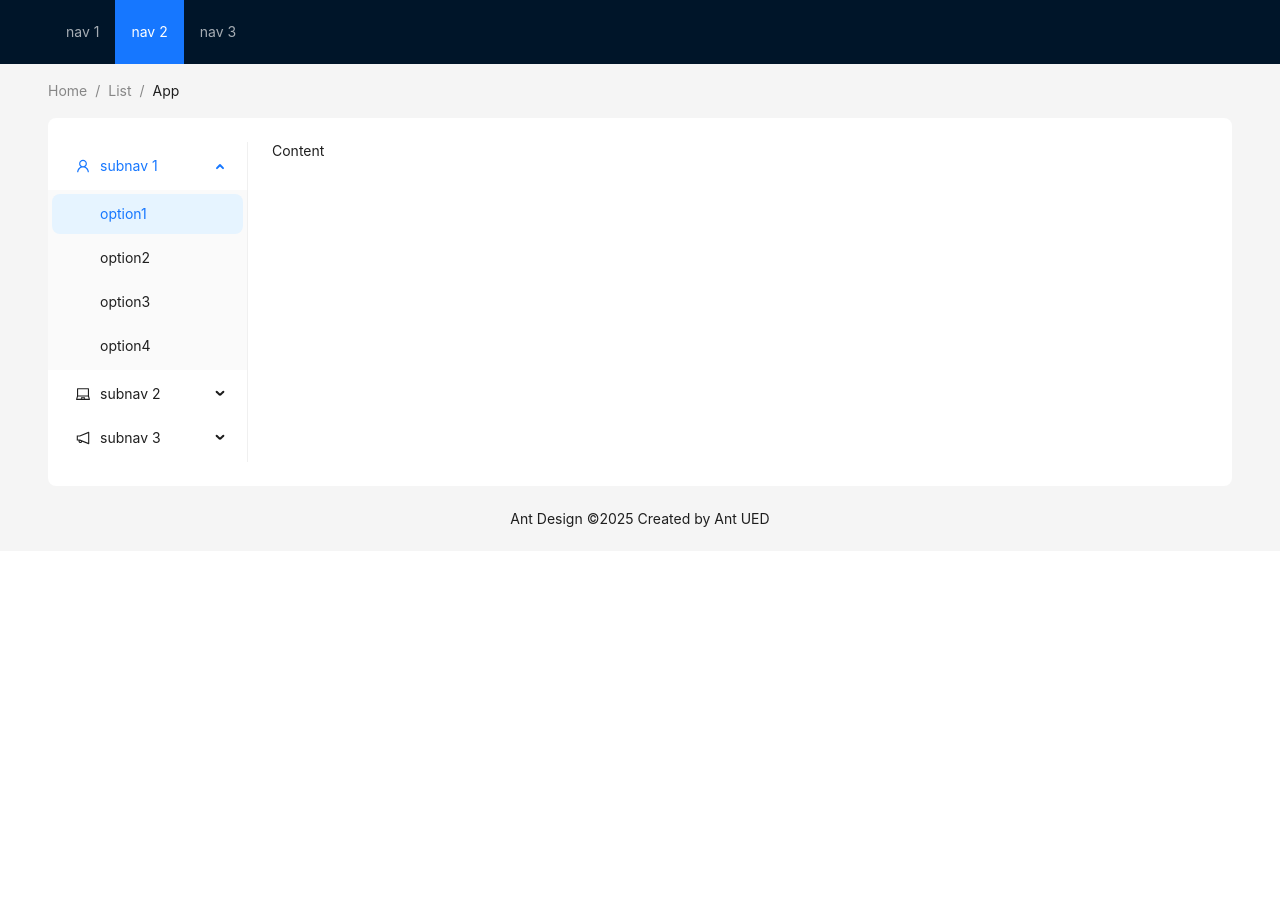
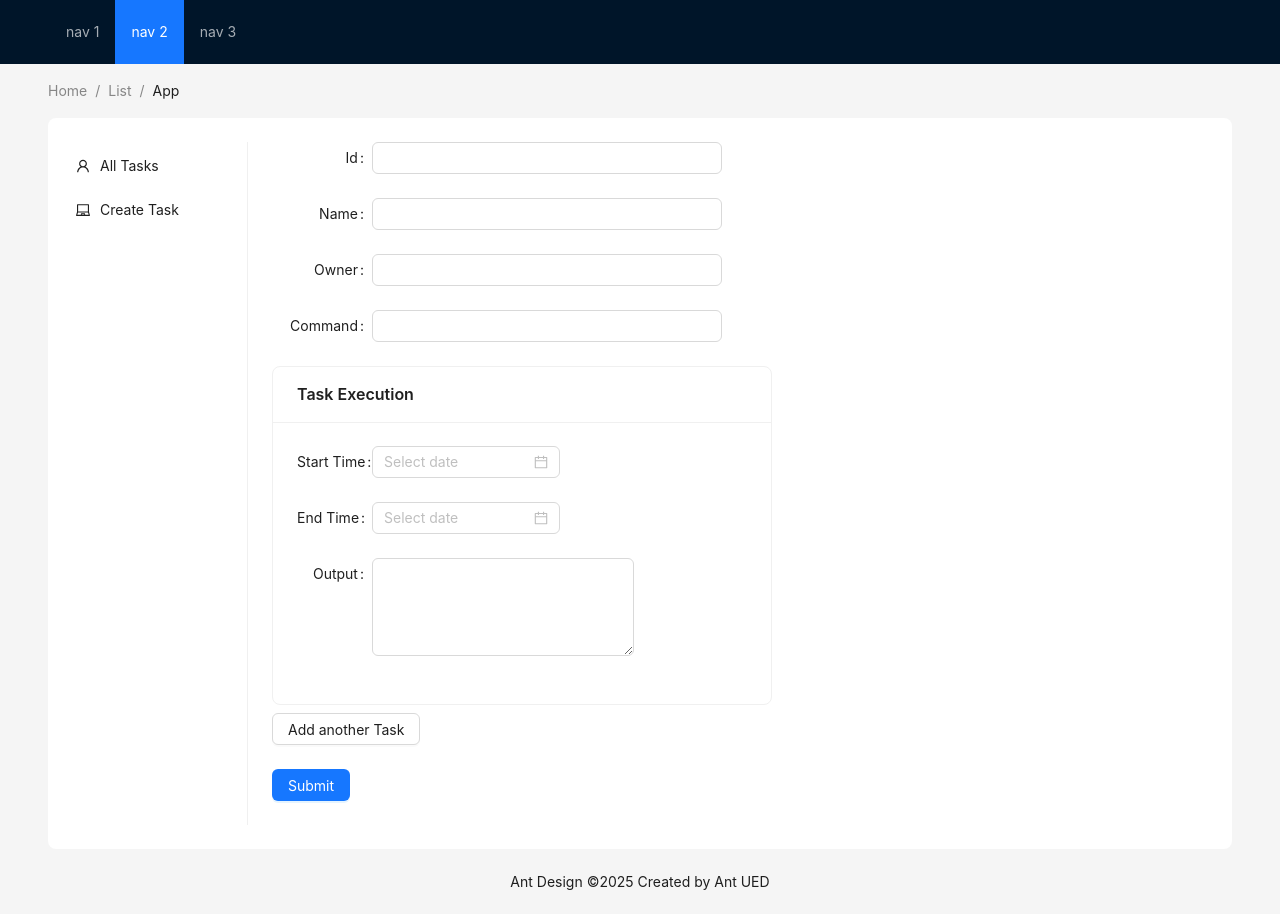
Before and after one commit to varshneysneha-08/kaiburr_frontend, a React (Vite) app: page / in a window 1280 px wide. Before the commit the page ends 800 px from the top, so only its background shows below. Built offline with nearby package versions, Linux system fonts and the light colour scheme.

Commit message:
Added Created Task Form

```diff
--- a/src/App.tsx
+++ b/src/App.tsx
@@ -1,7 +1,8 @@
 import React from 'react';
-import { LaptopOutlined, NotificationOutlined, UserOutlined } from '@ant-design/icons';
+import { LaptopOutlined, UserOutlined } from '@ant-design/icons';
 import type { MenuProps } from 'antd';
 import { Breadcrumb, Layout, Menu, theme } from 'antd';
+import CreateTaskForm from './Components/CreateTaskForm';
 
 const { Header, Content, Footer, Sider } = Layout;
 
@@ -10,21 +11,16 @@ const items1: MenuProps['items'] = ['1', '2', '3'].map((key) => ({
   label: `nav ${key}`,
 }));
 
-const items2: MenuProps['items'] = [UserOutlined, LaptopOutlined, NotificationOutlined].map(
+const subMenuTitles: string[] = ["All Tasks", "Create Task"]
+
+const items2: MenuProps['items'] = [UserOutlined, LaptopOutlined].map(
   (icon, index) => {
     const key = String(index + 1);
 
     return {
       key: `sub${key}`,
       icon: React.createElement(icon),
-      label: `subnav ${key}`,
-      children: Array.from({ length: 4 }).map((_, j) => {
-        const subKey = index * 4 + j + 1;
-        return {
-          key: subKey,
-          label: `option${subKey}`,
-        };
-      }),
+      label: subMenuTitles[index],
     };
   },
 );
@@ -63,7 +59,7 @@ const App: React.FC = () => {
               items={items2}
             />
           </Sider>
-          <Content style={{ padding: '0 24px', minHeight: 280 }}>Content</Content>
+          <Content style={{ padding: '0 24px', minHeight: 280 }}><CreateTaskForm></CreateTaskForm></Content>
         </Layout>
       </div>
       <Footer style={{ textAlign: 'center' }}>
--- /dev/null
+++ b/src/Components/CreateTaskForm.tsx
@@ -0,0 +1,53 @@
+import React from "react";
+import { Button, Form, Input, Card, Space, DatePicker } from "antd";
+const { TextArea } = Input;
+
+const CreateTaskForm: React.FC = () => {
+  return (
+    <>
+      <Form
+        labelCol={{ span: 4 }}
+        wrapperCol={{ span: 14 }}
+        layout="horizontal"
+        style={{ maxWidth: 600 }}
+      >
+        <Form.Item label="Id">
+          <Input />
+        </Form.Item>
+        <Form.Item label="Name">
+          <Input />
+        </Form.Item>
+        <Form.Item label="Owner">
+          <Input />
+        </Form.Item>
+        <Form.Item label="Command">
+          <Input />
+        </Form.Item>
+
+        <Space direction="horizontal" size={15}>
+          <Card title="Task Execution" style={{ width: 500 }}>
+            <Form.Item label="Start Time">
+              <DatePicker />
+            </Form.Item>
+            <Form.Item label="End Time">
+              <DatePicker />
+            </Form.Item>
+            <Form.Item label="Output">
+              <TextArea rows={4} />
+            </Form.Item>
+          </Card>
+        </Space>
+        <Form.Item style={{ marginTop: 8 }}>
+          <Button>Add another Task</Button>
+        </Form.Item>
+        <Form.Item>
+          <Button type="primary" htmlType="submit">
+            Submit
+          </Button>
+        </Form.Item>
+      </Form>
+    </>
+  );
+};
+
+export default () => <CreateTaskForm />;
```
